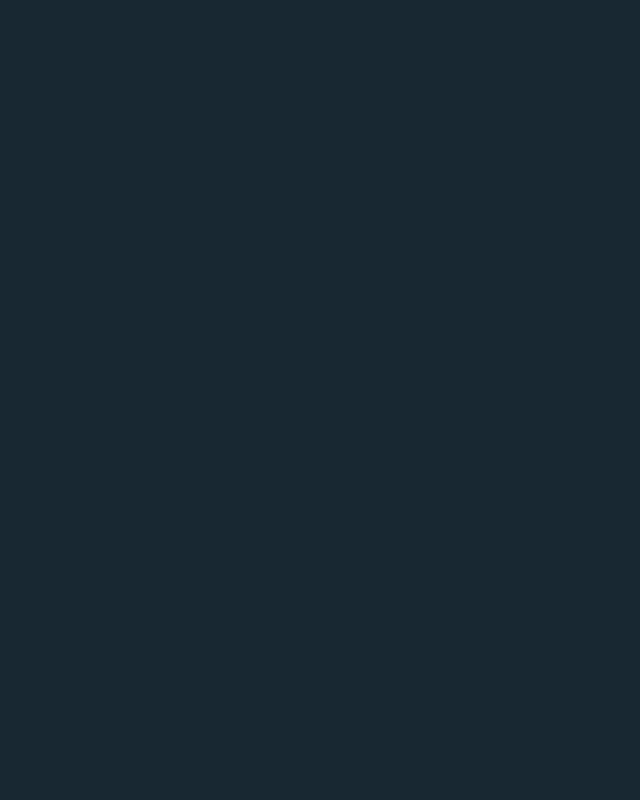
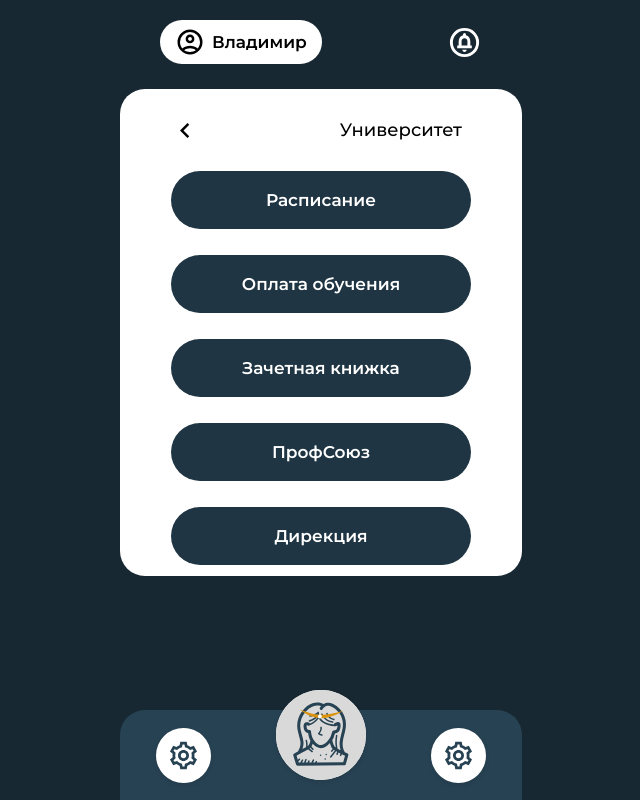
Before and after one commit to aver1ch/max-stud-bot, a React (Vite) app in the folder frontend/: page /university in a window 1280 px wide. Before the commit this address had no page. Shown: the whole page, without its empty margins (319-959 px from the left). Built offline with nearby package versions, Linux system fonts and the light colour scheme.

Commit message:
navigation, schedule page

```diff
--- a/frontend/src/App.jsx
+++ b/frontend/src/App.jsx
@@ -5,6 +5,8 @@ import Login from "./pages/Login/Login.jsx";
 import Register from "./pages/Register/Register.jsx";
 import MainPage from "./pages/MainPage/MainPage.jsx";
 import Account from "./pages/Account/Account.jsx";
+import University from "./pages/University/University.jsx";
+import Schedule from "./pages/University/Schedule/Schedule.jsx"
 
 function App() {
   return (
@@ -16,6 +18,8 @@ function App() {
         <Route path="/register" element={<Register />} />
         <Route path="/mainpage" element={<MainPage />} />
         <Route path="/account" element={<Account />} />
+        <Route path="/university" element={<University />} />
+        <Route path="/schedule" element={<Schedule />} />
       </Routes>
     </Router>
   );
--- /dev/null
+++ b/frontend/src/components/HeaderNav/HeaderNav.css
@@ -0,0 +1,20 @@
+.header-nav {
+  width: 100%;
+  max-width: 402px;
+  margin: 0 auto;
+  margin-top: 25px;
+  margin-bottom: 10px;
+  padding: 5px 60px;
+  display: flex;
+  align-items: center;
+  justify-content: space-between;
+}
+
+.back-arrow {
+  cursor: pointer;
+}
+
+.nav-text {
+  font-size: 18px;
+  font-weight: 500;
+}
--- /dev/null
+++ b/frontend/src/components/HeaderNav/HeaderNav.jsx
@@ -0,0 +1,23 @@
+import { useNavigate } from "react-router-dom";
+import "./HeaderNav.css";
+
+function HeaderNav({ text, backTo = "/mainpage", iconSrc = "./arrowback.svg", textColor = "#fff", iconColor = "#fff" }) {
+  const navigate = useNavigate();
+
+  return (
+    <div className="header-nav">
+      <img
+        src={iconSrc}
+        alt="back"
+        className="back-arrow"
+        onClick={() => navigate(backTo)}
+        style={{ filter: iconColor === "#ffffffff" ? "invert(0)" : "invert(1)" }}
+      />
+      <p className="nav-text" style={{ color: textColor }}>
+        {text}
+      </p>
+    </div>
+  );
+}
+
+export default HeaderNav;
--- a/frontend/src/components/MainContent/MainContent.css
+++ b/frontend/src/components/MainContent/MainContent.css
@@ -11,7 +11,6 @@
   background-color: white;
   border-radius: 25px;
   margin-top: 25px;
-  padding: 20px;
 }
 .main-content-title {
   color: #3b486a;
--- a/frontend/src/index.css
+++ b/frontend/src/index.css
@@ -0,0 +1,17 @@
+html, body, #root {
+  height: 100%;
+  margin: 0;
+  padding: 0;
+}
+
+.app-container {
+  display: flex;
+  flex-direction: column;
+  min-height: 100vh; /* растягиваем на всю высоту экрана */
+}
+
+.main-content-wrapper {
+  flex: 1; /* основной контент занимает всё доступное место */
+  display: flex;
+  flex-direction: column;
+}
--- a/frontend/src/pages/Account/Account.css
+++ b/frontend/src/pages/Account/Account.css
@@ -4,17 +4,6 @@
   padding: 0;
 }
 
-.account-container {
-  width: 100%;
-  max-width: 402px;
-  margin: 0 auto;
-  margin-top: 25px;
-  padding: 5px 40px;
-  display: flex;
-  align-items: center;
-  justify-content: space-between;
-  color: white;
-}
 
 .profile-photo {
   margin-top: -40px;
--- a/frontend/src/pages/Account/Account.jsx
+++ b/frontend/src/pages/Account/Account.jsx
@@ -1,22 +1,14 @@
 import "./Account.css";
 import MainContent from "../../components/MainContent/MainContent";
 import Footer from "../../components/Footer/Footer";
-import { Link } from "react-router-dom";
+import HeaderNav from "../../components/HeaderNav/HeaderNav";
 import { useNavigate } from "react-router-dom";
 
 function Account() {
   const navigate = useNavigate();
   return (
     <>
-      <div className="account-container">
-        <img
-          src="./arrowback.svg"
-          alt="back"
-          className="back-arrow"
-          onClick={() => navigate("/mainpage")}
-        />
-        <p>Мои данные</p>
-      </div>
+    <HeaderNav text="Мои данные" backTo="/mainpage" />
 
       <MainContent>
         <div className="account-wrapper">
--- a/frontend/src/pages/MainPage/MainPage.jsx
+++ b/frontend/src/pages/MainPage/MainPage.jsx
@@ -2,29 +2,41 @@ import Header from "../../components/Header/Header";
 import MainContent from "../../components/MainContent/MainContent";
 import Footer from "../../components/Footer/Footer";
 import Button from "../../components/Button/Button";
-import './MainPage.css'
+import "./MainPage.css";
+import { useNavigate } from "react-router-dom";
+import HeaderNav from "../../components/HeaderNav/HeaderNav";
 
 function MainPage() {
+  const navigate = useNavigate();
   return (
     <>
       <Header />
       <MainContent>
-        <Button text="Университет" className="mp-btn"/>
-        <Button text="Общежитие" className="mp-btn"/>
-        <Button text="Внеучебная деятельность" className="mp-btn"/>
+        <HeaderNav
+          text="Главная"
+          backTo="/"
+          textColor="#000000ff"
+          iconColor="#000000ff"
+        />
+        <Button
+          text="Университет"
+          className="mp-btn"
+          onClick={() => navigate("/university")}
+        />
+        <Button text="Общежитие" className="mp-btn" />
+        <Button text="Внеучебная деятельность" className="mp-btn" />
 
         <h2 className="main-content-title">Актуальные мероприятия</h2>
         <div className="main-content-rectangle">
           <img src="./content.png" alt="" />
           <p className="main-content-desc">
-            Сегодня в Политехе проводится конкурс на самую красивую тыкву! Приносите свои тыковки...
+            Сегодня в Политехе проводится конкурс на самую красивую тыкву!
+            Приносите свои тыковки...
           </p>
         </div>
         <div className="main-content-rectangle">
           <img src="./content.png" alt="" />
-          <p className="main-content-desc">
-            Ещё один пример мероприятия.
-          </p>
+          <p className="main-content-desc">Ещё один пример мероприятия.</p>
         </div>
       </MainContent>
       <Footer />
--- /dev/null
+++ b/frontend/src/pages/University/Schedule/Schedule.jsx
@@ -0,0 +1,27 @@
+import HeaderNav from "../../../components/HeaderNav/HeaderNav";
+import Header from "../../../components/Header/Header";
+import MainContent from "../../../components/MainContent/MainContent";
+import Footer from "../../../components/Footer/Footer";
+
+function Schedule() {
+  return (
+    <>
+      <div className="app-container">
+        <Header />
+        <div className="main-content-wrapper">
+          <MainContent>
+            <HeaderNav
+              text="Расписание"
+              backTo="/mainpage"
+              textColor="#000000ff"
+              iconColor="#000000ff"
+            />
+          </MainContent>
+        </div>
+        <Footer />
+      </div>
+    </>
+  );
+}
+
+export default Schedule;
--- /dev/null
+++ b/frontend/src/pages/University/University.css
@@ -0,0 +1,6 @@
+.university-wrapper {
+  display: flex;
+  flex-direction: column;
+  align-items: center;
+  text-align: center;
+}
--- /dev/null
+++ b/frontend/src/pages/University/University.jsx
@@ -0,0 +1,34 @@
+import { useNavigate } from "react-router-dom";
+import HeaderNav from "../../components/HeaderNav/HeaderNav";
+import Header from "../../components/Header/Header";
+import MainContent from "../../components/MainContent/MainContent";
+import Button from "../../components/Button/Button";
+import Footer from "../../components/Footer/Footer";
+import "./University.css";
+
+function University() {
+  const navigate = useNavigate();
+  return (
+    <div className="app-container">
+      <Header />
+      <div className="main-content-wrapper">
+        <MainContent>
+          <HeaderNav
+            text="Университет"
+            backTo="/mainpage"
+            textColor="#000000ff"
+            iconColor="#000000ff"
+          />
+          <Button text="Расписание" onClick={() => navigate("/schedule")} />
+          <Button text="Оплата обучения" />
+          <Button text="Зачетная книжка" />
+          <Button text="ПрофСоюз" />
+          <Button text="Дирекция" />
+        </MainContent>
+      </div>
+      <Footer />
+    </div>
+  );
+}
+
+export default University;
```
Also changed, not shown: frontend/src/pages/University/Schedule/Schedule.css (added).
